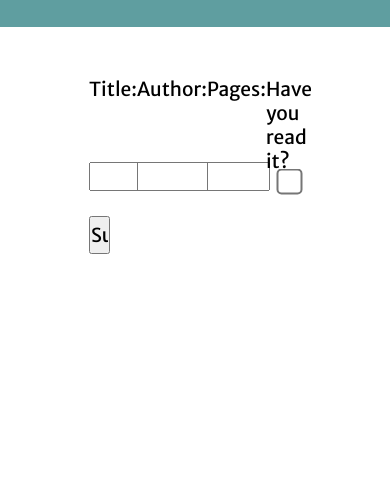
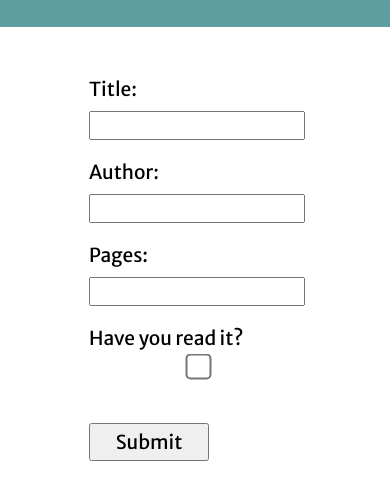
Before and after one commit to ghks0201/library-project, a plain HTML site: page index.html in a window 390 px wide. Shown: the part 81-580 px from the top of the page. Drawn offline with Linux system fonts and the light colour scheme.

Commit message:
Final working version

```diff
--- a/script.js
+++ b/script.js
@@ -77,6 +77,7 @@ function removeButton() {
                 const removeButton = document.querySelectorAll(".removeButton")
                 removeButton[i].addEventListener("click", () => {
                     removeButton[i].parentElement.remove()
+                    myLibrary.splice(i, 1)
                 })
             }
         }
--- a/style.css
+++ b/style.css
@@ -59,10 +59,6 @@ form div div {
     flex-basis: 5%;
 }
 
-/* .checkBox {
-    margin-left: -20px;
-} */
-
 input {
     margin-top: 5px;
     padding: 5px 0;
@@ -77,9 +73,6 @@ input[type=number] {
 }
 
 input[type=checkbox] {
-    border: solid 1px black;
-    box-shadow: none;
-    margin-top: 2px;
     transform: scale(2);
 }
 
@@ -87,7 +80,7 @@ input[type=checkbox] {
     font-family: inherit;
     font-size: inherit;
     margin-bottom: 30px;
-    width: 10%;
+    width: 120px;
 }
 
 .library {
@@ -102,7 +95,8 @@ input[type=checkbox] {
     border: solid 1px black;
     border-radius: 10px;
     display: flex;
-    flex-basis: 280px;
+    flex-basis: 18%;
+    flex-grow: 1;
     flex-direction: column;
     justify-content: space-evenly;
     overflow-wrap: break-word;
@@ -122,7 +116,20 @@ input[type=checkbox] {
     margin-bottom: 20px;
 }
 
+@media screen and (max-width: 800px) {
+    form div {
+        flex-direction: column;
+    }
 
-.hidden {
-    display: none;
+    input {
+        margin: 10px 0 20px;
+    }
+
+    input[type=checkbox] {
+        margin-left: 7px;
+    }
+
+    .submitButton {
+        width: 120px;
+    }
 }
```
